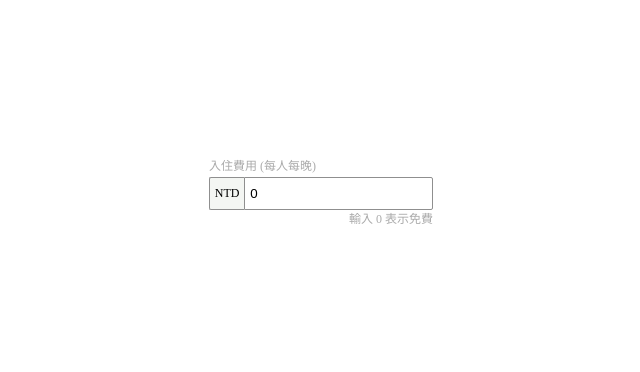
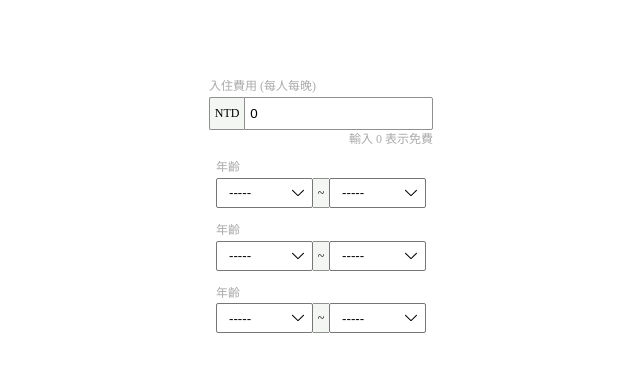
Before and after one commit to JZWe/rex-europe, a React (Create React App) app: page / in a window 1280 px wide. Shown: the top 372 px of the page, without its empty margins (319-959 px from the left). Built offline with nearby package versions, Linux system fonts and the light colour scheme; the HTML template or start-up script is replaced by a standard one.

Commit message:
實作 AgeGroupSelect 元件

```diff
--- a/src/App.css
+++ b/src/App.css
@@ -2,6 +2,8 @@
   display: flex;
   width: 100%;
   height: 100vh;
-  justify-content: center;
-  padding-top: 10rem;
+  padding-top: 5rem;
+  align-items: center;
+  flex-direction: column;
+  gap: 1rem;
 }
--- a/src/App.js
+++ b/src/App.js
@@ -1,10 +1,29 @@
 import './App.css';
 import PriceInput from './ui/PriceInput';
+import AgeGroupSelect from './ui/AgeGroupSelect';
 
 function App() {
   return (
     <div className="app">
       <PriceInput />
+      <AgeGroupSelect
+        id={1}
+        onChange={(disabledResult) => {
+          console.log(disabledResult);
+        }}
+      />
+      <AgeGroupSelect
+        id={2}
+        onChange={(disabledResult) => {
+          console.log(disabledResult);
+        }}
+      />
+      <AgeGroupSelect
+        id={3}
+        onChange={(disabledResult) => {
+          console.log(disabledResult);
+        }}
+      />
     </div>
   );
 }
--- /dev/null
+++ b/src/ui/AgeGroupSelect.css
@@ -0,0 +1,58 @@
+.age-group-select {
+  display: flex;
+  flex-direction: column;
+  font-size: 0.75rem;
+}
+
+.age-group-select .label {
+  color: #aaaaaa;
+  margin-bottom: 0.3rem;
+}
+
+.age-group-select .selects {
+  display: flex;
+}
+
+.age-group-select .select {
+  appearance: none;
+  background: white;
+  background-image: url('/public/down-arrow.svg');
+  background-size: 12px 12px;
+  background-repeat: no-repeat;
+  background-position: right 0.5rem center;
+  border-radius: 2px;
+  padding: 0.25rem 2rem 0.25rem 0.75rem;
+  outline: none;
+  width: 97px;
+}
+
+.age-group-select .connect {
+  display: flex;
+  align-items: center;
+  background: #f4f6f3;
+  border: 1px solid #8f8f8f;
+  border-left: none;
+  border-right: none;
+  padding: 0.5rem 0.3rem;
+}
+
+.age-group-select .connect {
+  display: flex;
+  align-items: center;
+  background: #f4f6f3;
+  border: 1px solid #8f8f8f;
+  border-left: none;
+  border-right: none;
+  padding: 0.5rem 0.3rem;
+}
+
+.age-group-select .select.error {
+  border-color: #e6998b;
+}
+
+.age-group-select .error-msg {
+  background-color: #fce8e7;
+  color: #e6998b;
+  font-weight: 800;
+  padding: 0.5rem 0.3rem;
+}
--- /dev/null
+++ b/src/ui/AgeGroupSelect.js
@@ -0,0 +1,92 @@
+import { useState, useEffect, useMemo } from 'react';
+import './AgeGroupSelect.css';
+
+const MIN = 0;
+const MAX = 20;
+const DIFF = MAX - MIN + 1;
+
+function AgeGroupSelect({ id, onChange }) {
+  const [startAge, setStartAge] = useState('');
+  const [endAge, setEndAge] = useState('');
+  const [hasError, setHasError] = useState(false);
+
+  let disabledResult = useMemo(() => [null, null], []); // [[startAgeStart, startAgeEnd], [endAgeStart, endAgeEnd]]
+
+  if (startAge || endAge) {
+    if (startAge === MIN && endAge === MAX) {
+      disabledResult = [null, null];
+    } else if (!endAge) {
+      disabledResult = [null, [MIN, startAge - 1]]; // [null, [0, 5]]
+    } else if (!startAge) {
+      disabledResult = [[endAge + 1, MAX], null]; // [[16, 20], null]
+    } else {
+      disabledResult = [
+        [endAge + 1, MAX],
+        [MIN, startAge - 1],
+      ];
+    }
+  }
+
+  useEffect(() => {
+    onChange?.(disabledResult);
+  }, [disabledResult, onChange]);
+
+  return (
+    <div className="age-group-select">
+      <span className="label">年齡</span>
+      <div className="selects">
+        <select
+          name={`startage-${id}`}
+          id={`startage-${id}`}
+          value={startAge}
+          className={hasError ? `select error` : `select`}
+          onChange={(e) => setStartAge(Number(e.target.value))}
+        >
+          <option value="">-----</option>
+          {Array.from({ length: DIFF }, (value, index) => (
+            <option
+              key={`start-${index}`}
+              value={index}
+              disabled={
+                disabledResult[0] === null
+                  ? false
+                  : disabledResult[0][0] <= index &&
+                    index <= disabledResult[0][1]
+              }
+            >
+              {index}
+            </option>
+          ))}
+        </select>
+        <div className="connect">~</div>
+        <select
+          name={`endage-${id}`}
+          id={`endage-${id}`}
+          value={endAge}
+          className={hasError ? `select error` : `select`}
+          onChange={(e) => setEndAge(Number(e.target.value))}
+        >
+          <option value="">-----</option>
+          {Array.from({ length: DIFF }, (value, index) => (
+            <option
+              key={`end-${index}`}
+              value={value}
+              disabled={
+                disabledResult[1] === null
+                  ? false
+                  : disabledResult[1][0] <= index &&
+                    index <= disabledResult[1][1]
+              }
+            >
+              {index}
+            </option>
+          ))}
+        </select>
+      </div>
+
+      {hasError ? <span className="error-msg">年齡區間不可重疊</span> : null}
+    </div>
+  );
+}
+
+export default AgeGroupSelect;
--- a/src/utils/getNumberIntervals.js
+++ b/src/utils/getNumberIntervals.js
@@ -47,8 +47,4 @@ function getNumberIntervals(intervals = []) {
   };
 }
 
-const result = getNumberIntervals([
-  [3, 7],
-  [4, 5],
-  [6, 6],
-]);
+export default getNumberIntervals;
```
Also changed, not shown: public/down-arrow.svg (added).
